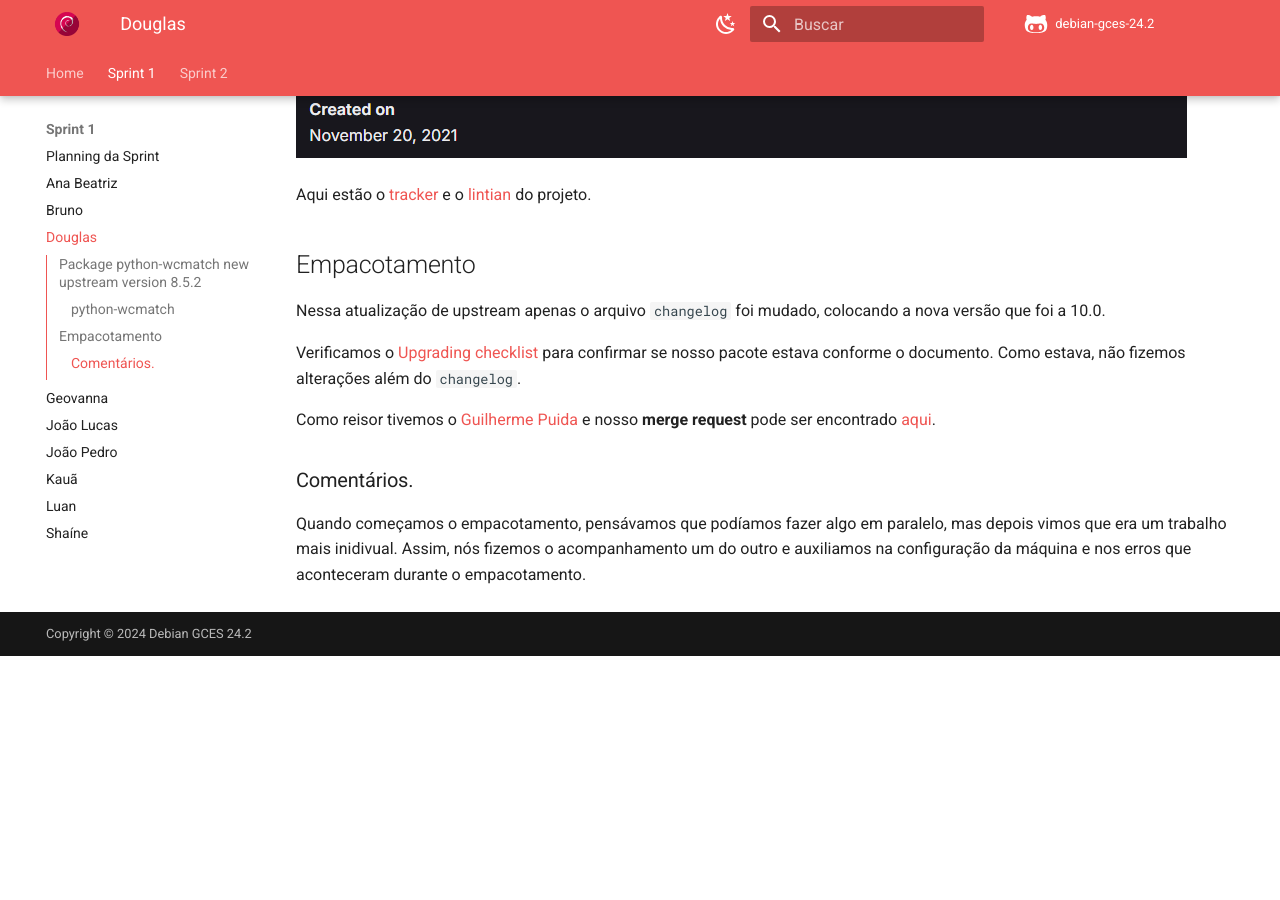
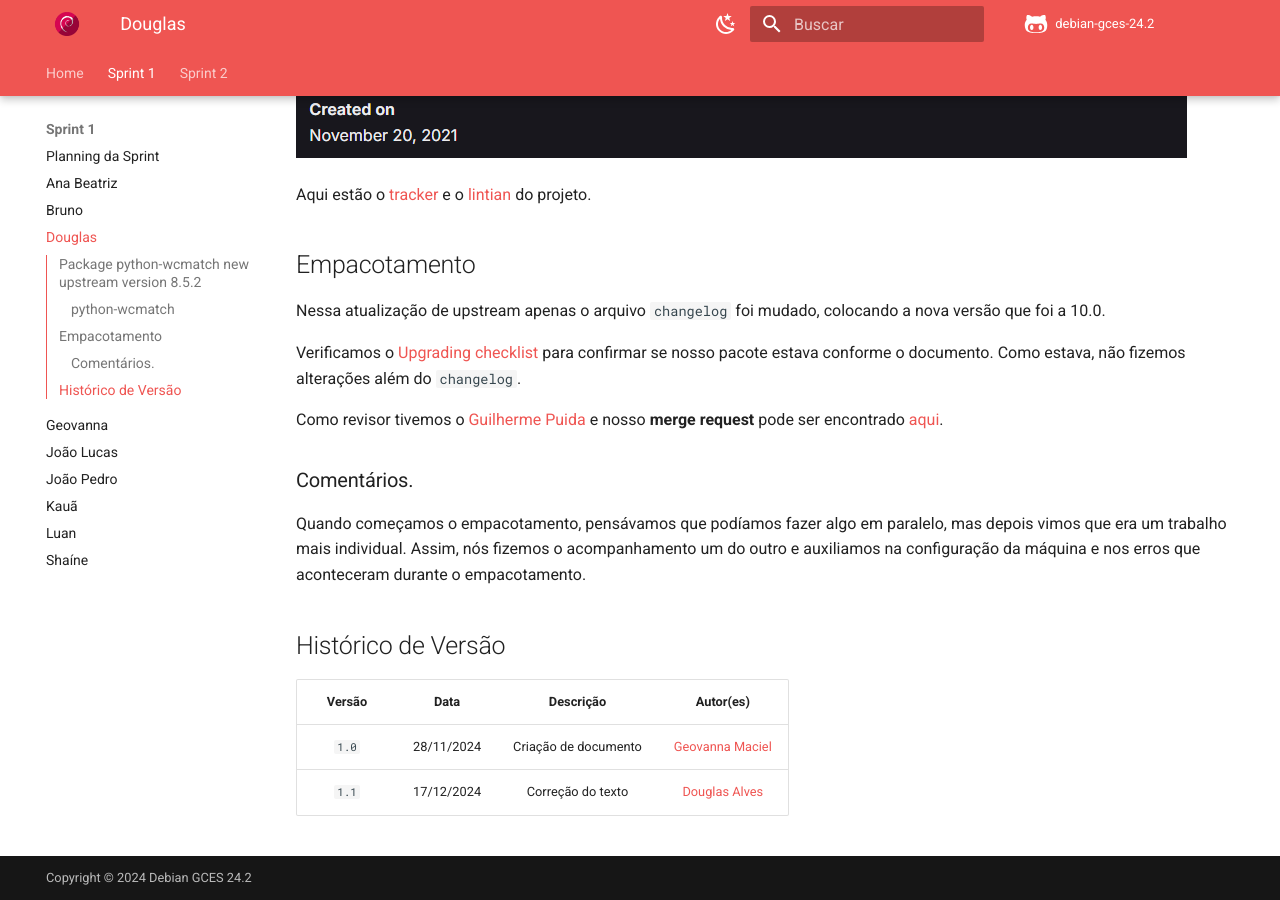
Before and after one commit to gitbmvb/debian-gces-24.2, an MkDocs documentation site: the page built from docs/sprint1/douglas1.md, in a window 1280 px wide and 900 px high, scrolled down 825 px. Built offline with MkDocs 1.6.1 and Material for MkDocs 9.7.7, drawn with Linux system fonts in a browser that asks for light colours; comment, search, counter and statistics services are not loaded; before the commit the page ends 1481 px from its top, so only the background shows below that; some of the changed text lies outside the part shown.

Commit message:
docs: corrige texto sprint 1 douglas e geovanna

```diff
--- a/docs/sprint1/douglas1.md
+++ b/docs/sprint1/douglas1.md
@@ -1,7 +1,7 @@
 # Douglas Alves
 
 ## Package python-wcmatch new upstream version 8.5.2
-Geração de nova versão upstream para o pacote python-wcmatch. Essa primeira contribuição foi feita em conjunto com o [Douglas Alves](https://github.com/dougAlvs), portanto nossas páginas estão iguais.
+Geração de nova versão upstream para o pacote python-wcmatch. Essa primeira contribuição foi feita em conjunto com a [Geovanna Maciel](https://github.com/manuziny), portanto nossas páginas estão iguais.
 
 Link da issue: [https://salsa.debian.org/debian-brasil-team/docs/-/issues/251](https://salsa.debian.org/debian-brasil-team/docs/-/issues/251)
 
@@ -17,7 +17,15 @@
 
 Verificamos o [Upgrading checklist](https://www.debian.org/doc/debian-policy/upgrading-checklist.html) para confirmar se nosso pacote estava conforme o documento. Como estava, não fizemos alterações além do `changelog`.
 
-Como reisor tivemos o [Guilherme Puida](https://github.com/guilherme-puida) e nosso **merge request** pode ser encontrado [aqui](https://salsa.debian.org/python-team/packages/python-wcmatch/-/merge_requests/2).
+Como revisor tivemos o [Guilherme Puida](https://github.com/guilherme-puida) e nosso **merge request** pode ser encontrado [aqui](https://salsa.debian.org/python-team/packages/python-wcmatch/-/merge_requests/2).
 
 ### Comentários.
-Quando começamos o empacotamento, pensávamos que podíamos fazer algo em paralelo, mas depois vimos que era um trabalho mais inidivual. Assim, nós fizemos o acompanhamento um do outro e auxiliamos na configuração da máquina e nos erros que aconteceram durante o empacotamento.
+Quando começamos o empacotamento, pensávamos que podíamos fazer algo em paralelo, mas depois vimos que era um trabalho mais individual. Assim, nós fizemos o acompanhamento um do outro e auxiliamos na configuração da máquina e nos erros que aconteceram durante o empacotamento.
+
+
+## Histórico de Versão
+
+| Versão |    Data    |         Descrição          |  Autor(es)  |
+| :----: | :--------: | :------------------------: | :---------: |
+| `1.0`  | 28/11/2024 | Criação de documento | [Geovanna Maciel](https://github.com/manuziny) |
+| `1.1`  | 17/12/2024 | Correção do texto | [Douglas Alves](https://github.com/dougAlvs) |
```
Also changed, not shown: docs/sprint1/geovanna1.md (+9 -2 lines).
